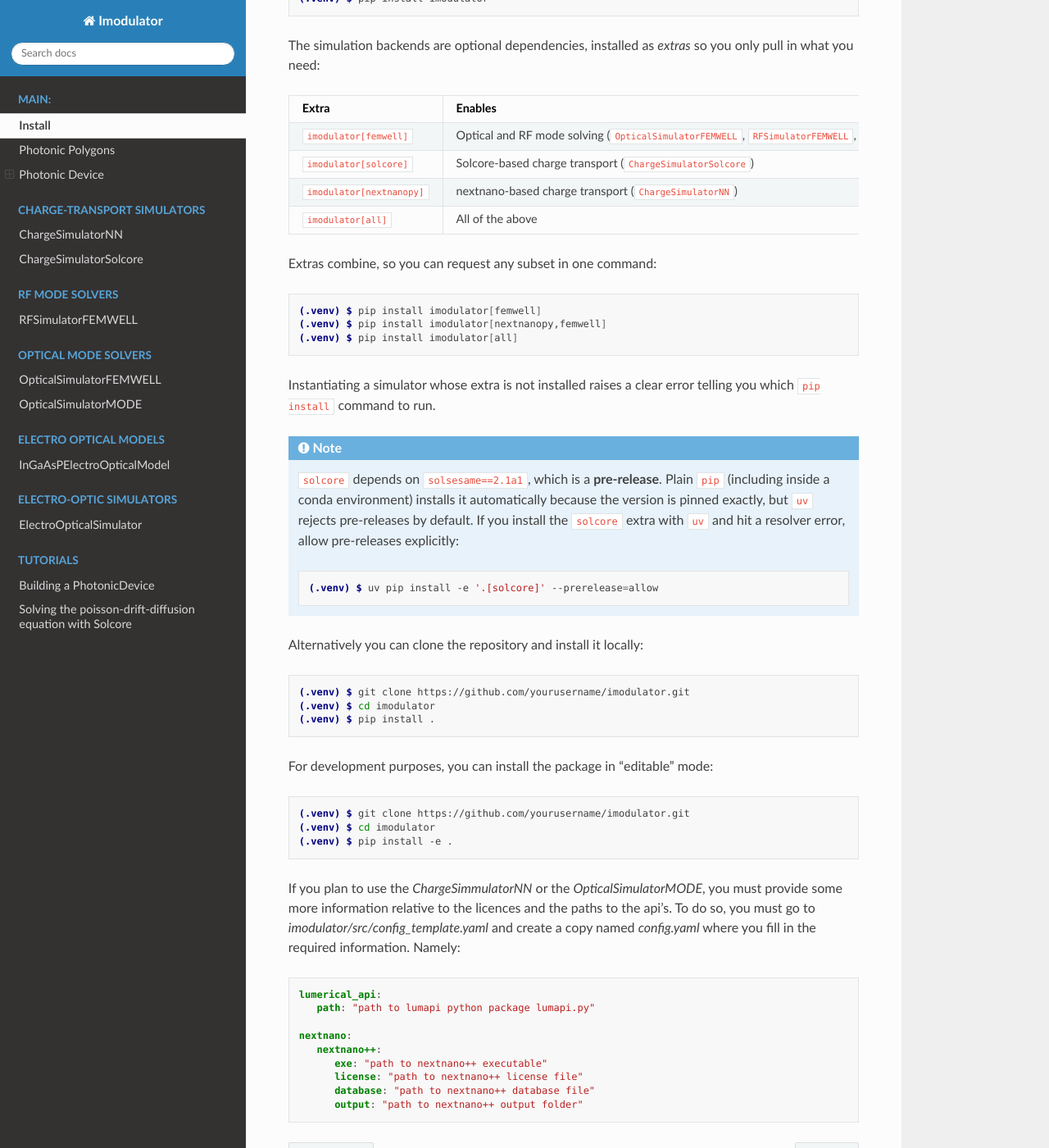
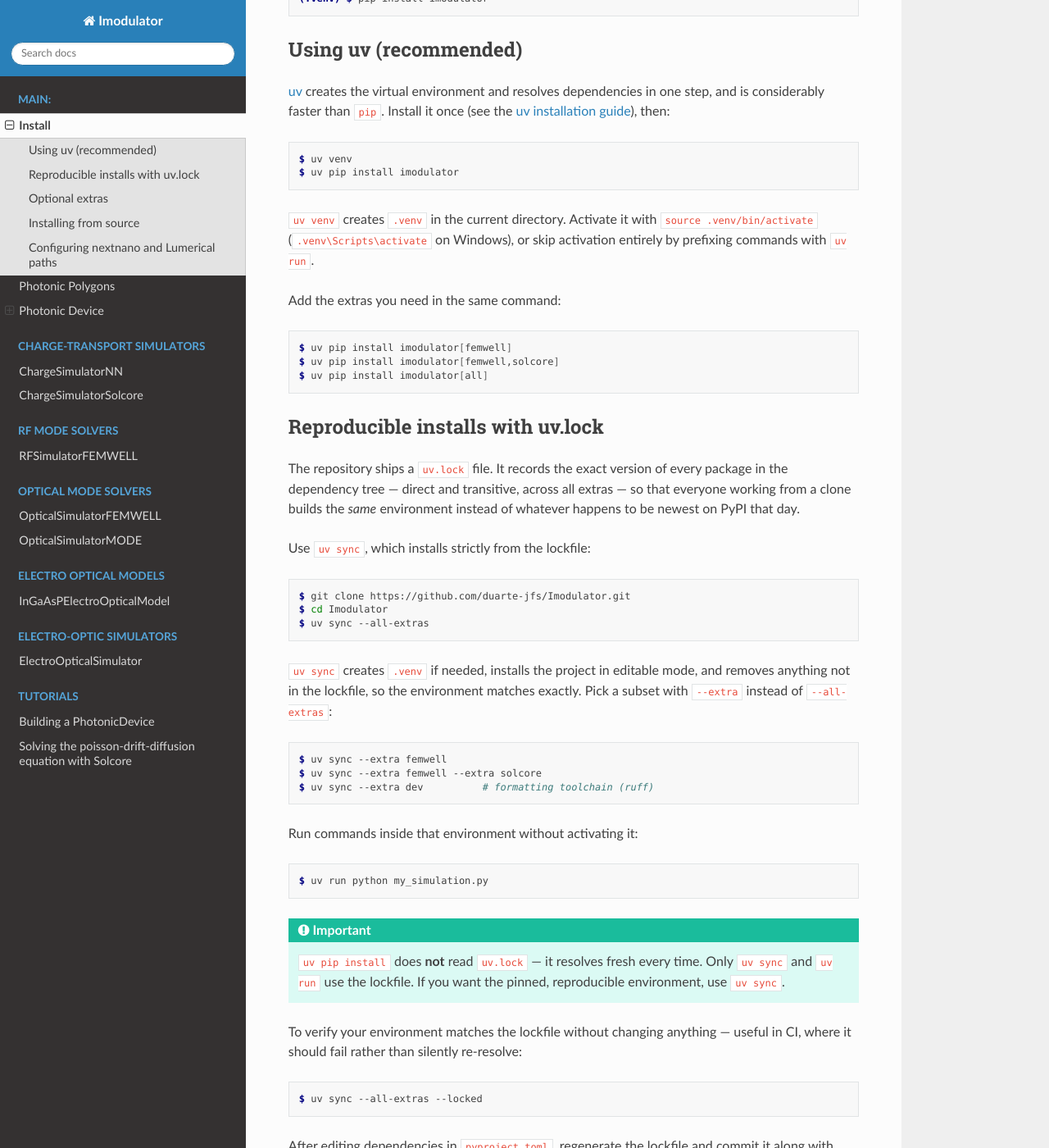
Before and after one commit to duarte-jfs/Imodulator, a Sphinx documentation site: the page built from docs/install.rst, in a window 1280 px wide and 1400 px high, scrolled down 231 px. Shown: the whole window at 82% size. Built offline with Sphinx 7.4.7 and the Read the Docs theme 3.1.0, drawn with Linux system fonts in a browser that asks for light colours; pages that are not in the unit, such as notebooks, are missing from menus; some of the changed text lies outside the part shown.

Commit message:
Allow pre-releases for uv and document lockfile-based installs
Adds [tool.uv] prerelease = allow so solcore's solsesame==2.1a1
pre-release resolves regardless of uv's default mode, and regenerates
uv.lock against the current pyproject.

Documents uv.lock in the install guide: uv sync installs from the lock,
uv pip install does not, with --locked for CI and uv lock for updates.

```diff
--- a/docs/install.rst
+++ b/docs/install.rst
@@ -9,6 +9,90 @@
 .. code-block:: console
 
    (.venv) $ pip install imodulator
+
+Using uv (recommended)
+----------------------
+
+`uv <https://docs.astral.sh/uv/>`_ creates the virtual environment and resolves
+dependencies in one step, and is considerably faster than ``pip``. Install it
+once (see the `uv installation guide <https://docs.astral.sh/uv/getting-started/installation/>`_),
+then:
+
+.. code-block:: console
+
+   $ uv venv
+   $ uv pip install imodulator
+
+``uv venv`` creates ``.venv`` in the current directory. Activate it with
+``source .venv/bin/activate`` (``.venv\Scripts\activate`` on Windows), or skip
+activation entirely by prefixing commands with ``uv run``.
+
+Add the extras you need in the same command:
+
+.. code-block:: console
+
+   $ uv pip install imodulator[femwell]
+   $ uv pip install imodulator[femwell,solcore]
+   $ uv pip install imodulator[all]
+
+Reproducible installs with uv.lock
+----------------------------------
+
+The repository ships a ``uv.lock`` file. It records the exact version of every
+package in the dependency tree — direct and transitive, across all extras — so
+that everyone working from a clone builds the *same* environment instead of
+whatever happens to be newest on PyPI that day.
+
+Use ``uv sync``, which installs strictly from the lockfile:
+
+.. code-block:: console
+
+   $ git clone https://github.com/duarte-jfs/Imodulator.git
+   $ cd Imodulator
+   $ uv sync --all-extras
+
+``uv sync`` creates ``.venv`` if needed, installs the project in editable mode,
+and removes anything not in the lockfile, so the environment matches exactly.
+Pick a subset with ``--extra`` instead of ``--all-extras``:
+
+.. code-block:: console
+
+   $ uv sync --extra femwell
+   $ uv sync --extra femwell --extra solcore
+   $ uv sync --extra dev          # formatting toolchain (ruff)
+
+Run commands inside that environment without activating it:
+
+.. code-block:: console
+
+   $ uv run python my_simulation.py
+
+.. important::
+
+   ``uv pip install`` does **not** read ``uv.lock`` — it resolves fresh every
+   time. Only ``uv sync`` and ``uv run`` use the lockfile. If you want the
+   pinned, reproducible environment, use ``uv sync``.
+
+To verify your environment matches the lockfile without changing anything —
+useful in CI, where it should fail rather than silently re-resolve:
+
+.. code-block:: console
+
+   $ uv sync --all-extras --locked
+
+After editing dependencies in ``pyproject.toml``, regenerate the lockfile and
+commit it along with your change:
+
+.. code-block:: console
+
+   $ uv lock
+
+Note that ``uv.lock`` only governs installs from a clone. Users installing the
+published package with ``pip install imodulator`` resolve dependencies normally
+against the constraints in ``pyproject.toml``.
+
+Optional extras
+---------------
 
 The simulation backends are optional dependencies, installed as *extras* so you
 only pull in what you need:
@@ -40,31 +124,41 @@
 
 .. note::
 
-   ``solcore`` depends on ``solsesame==2.1a1``, which is a **pre-release**. Plain
-   ``pip`` (including inside a conda environment) installs it automatically
-   because the version is pinned exactly, but ``uv`` rejects pre-releases by
-   default. If you install the ``solcore`` extra with ``uv`` and hit a resolver
-   error, allow pre-releases explicitly:
+   ``solcore`` depends on ``solsesame==2.1a1``, which is a **pre-release**.
+   ``pip`` installs it without complaint because the version is pinned exactly,
+   and current ``uv`` resolves it too. To keep that from depending on the
+   resolver's default behaviour, this project sets ``prerelease = "allow"``
+   under ``[tool.uv]`` in ``pyproject.toml``, so no extra flags are needed when
+   working from a clone.
+
+   If you do hit a pre-release resolver error — an older ``uv``, or installing
+   the published package outside a clone — pass the flag explicitly:
 
    .. code-block:: console
 
-      (.venv) $ uv pip install -e '.[solcore]' --prerelease=allow
+      (.venv) $ uv pip install 'imodulator[solcore]' --prerelease=allow
+
+Installing from source
+----------------------
 
 Alternatively you can clone the repository and install it locally:
 
 .. code-block:: console
 
-   (.venv) $ git clone https://github.com/yourusername/imodulator.git
-   (.venv) $ cd imodulator
+   (.venv) $ git clone https://github.com/duarte-jfs/Imodulator.git
+   (.venv) $ cd Imodulator
    (.venv) $ pip install .
 
 For development purposes, you can install the package in "editable" mode:
 
 .. code-block:: console
 
-   (.venv) $ git clone https://github.com/yourusername/imodulator.git
-   (.venv) $ cd imodulator
+   (.venv) $ git clone https://github.com/duarte-jfs/Imodulator.git
+   (.venv) $ cd Imodulator
    (.venv) $ pip install -e .
+
+Configuring nextnano and Lumerical paths
+----------------------------------------
 
 If you plan to use the `ChargeSimmulatorNN` or the `OpticalSimulatorMODE`, you must provide some more information relative to the licences and the paths to the api's. To do so, you must go to `imodulator/src/config_template.yaml` and create a copy named `config.yaml` where you fill in the required information. Namely:
 
```
Also changed, not shown: hatch_build.py (deleted, +0 -19 lines), pyproject.toml (+3 -8 lines), 1 other file.
